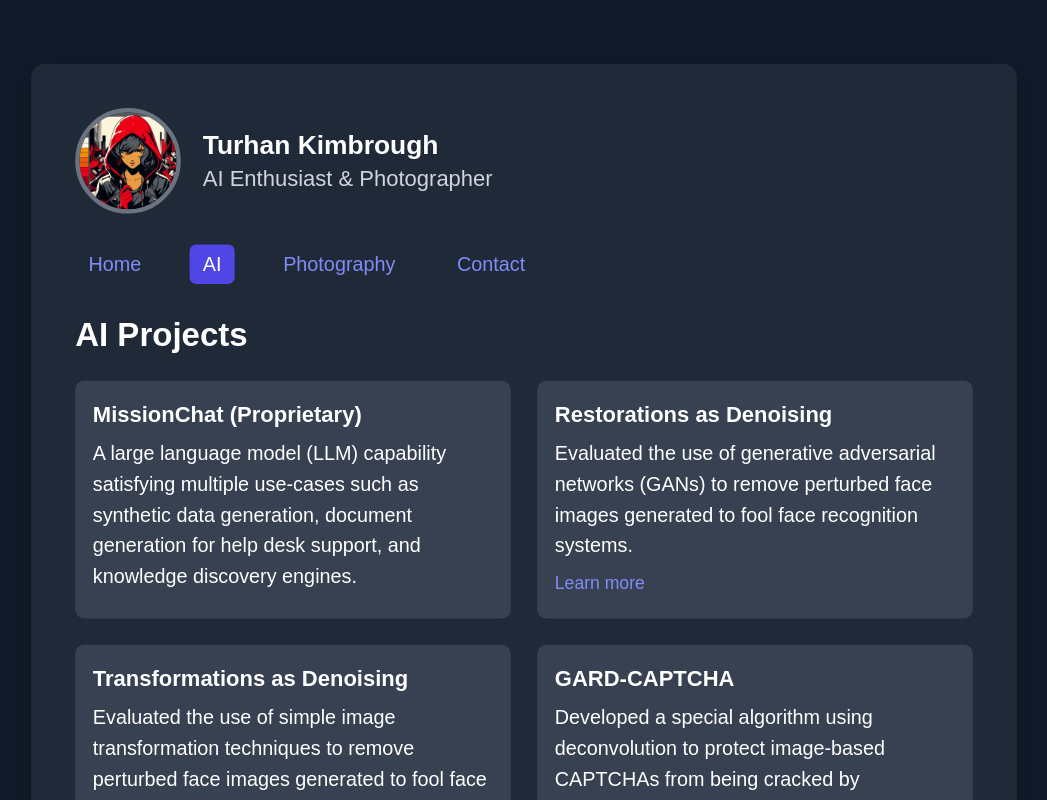
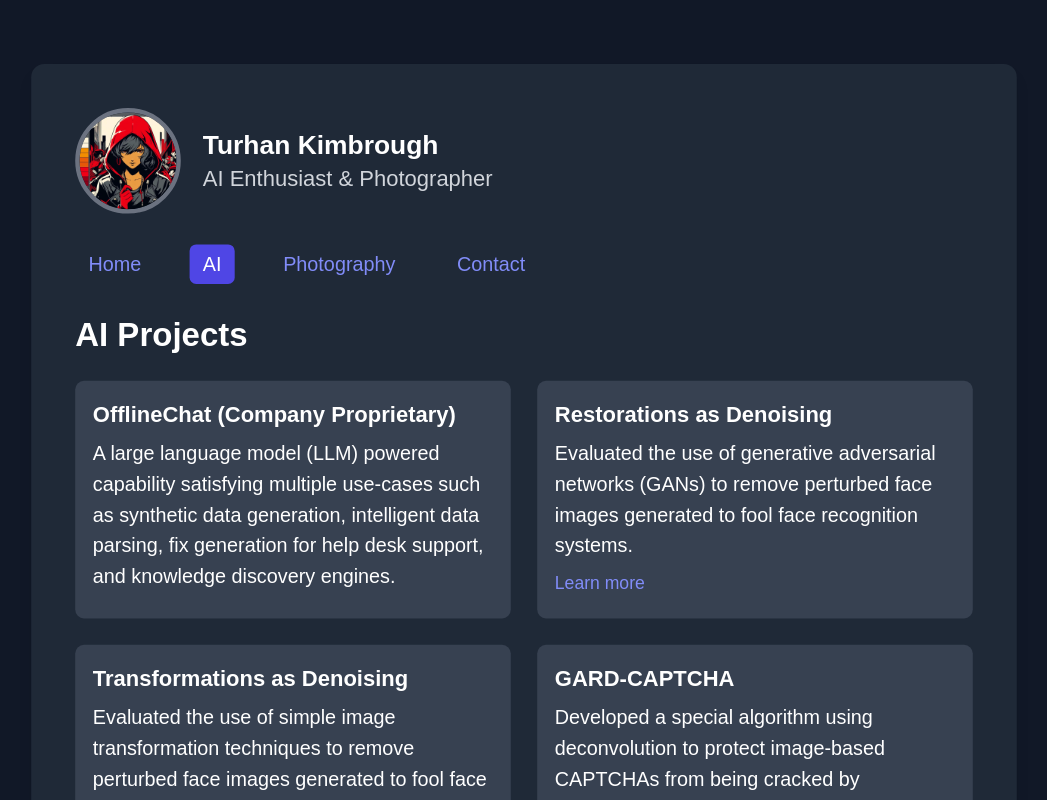
Before and after one commit to T-Visor/personal-website, a Next.js app: page /ai in a window 1280 px wide. Shown: the top 800 px of the page, without its empty margins (116-1163 px from the left). Built offline with nearby package versions, Linux system fonts and the light colour scheme.

Commit message:
changed project name

```diff
--- a/src/app/ai/page.tsx
+++ b/src/app/ai/page.tsx
@@ -10,8 +10,8 @@ type Project = {
 const projectsData: Project[] = [
   {
     id: 1,
-    title: "MissionChat (Proprietary)",
-    description: "A large language model (LLM) capability satisfying multiple use-cases such as synthetic data generation, document generation for help desk support, and knowledge discovery engines.",
+    title: "OfflineChat (Company Proprietary)",
+    description: "A large language model (LLM) powered capability satisfying multiple use-cases such as synthetic data generation, intelligent data parsing, fix generation for help desk support, and knowledge discovery engines.",
     url: ""
   },
   {
```
